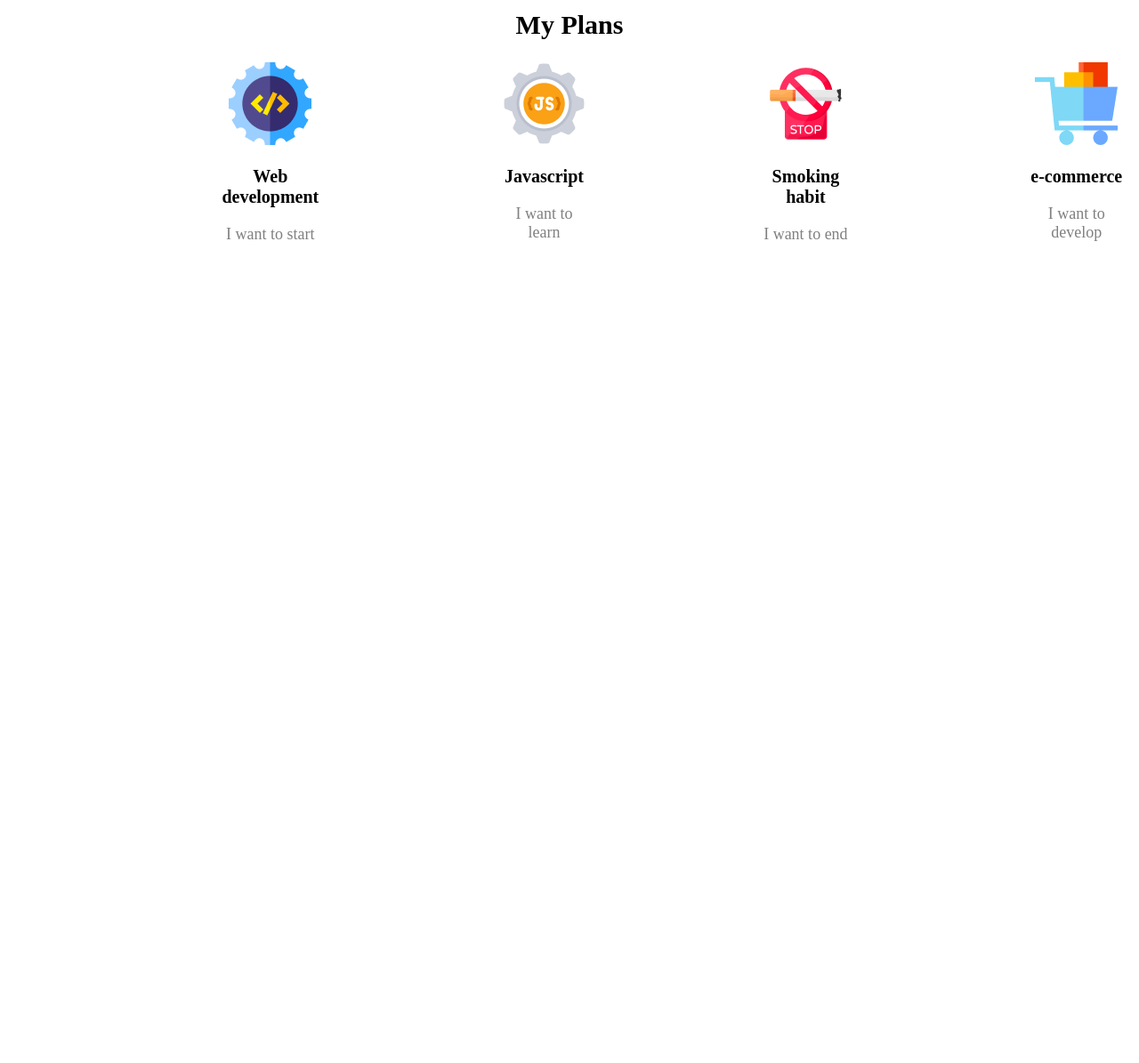
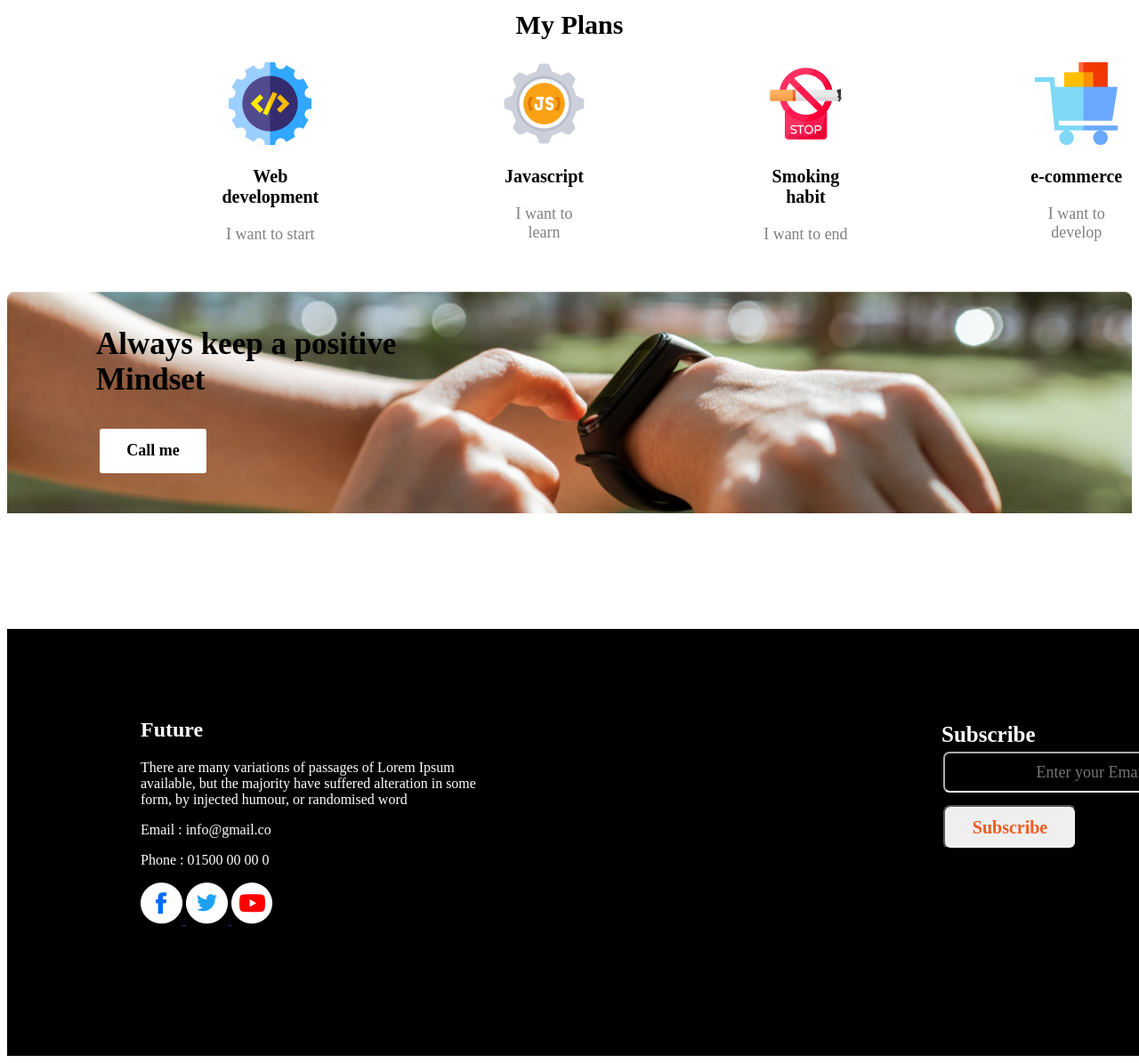
Before and after one commit to badal1416/new-year-new-me-1, a plain HTML site: page index.html in a window 1280 px wide. Shown: the part 2055-3250 px from the top of the page at 89% size. Before the commit the page ends 2355 px from the top, so only its background shows below. Drawn offline with Linux system fonts and the light colour scheme.

Commit message:
footer complete

```diff
--- a/index.html
+++ b/index.html
@@ -90,11 +90,43 @@
         </div>
       </div>
  </section>
+ <!-- gradient image -->
  <section>
-
+  <div id='show_bg'>
+      <p class="watch-text">Always keep a positive Mindset</p>
+      <button class="call-button">Call me</button>
+  </div>
  </section>
  </main>
+ <!-- footer -->
  <footer>
+  <section class="contact">
+    <div>
+      <h2 class="contact-title">Future</h2>
+      <p class="contact-description">There are many variations of passages of
+          Lorem Ipsum
+        available, but the majority have suffered alteration in some
+        form, by injected humour, or randomised word</p>
+        <p>Email : info@gmail.co</p>
+        <p>Phone : 01500 00 00 0</p>
+        <a href="">
+          <img src="images/icons/fb.png" alt="">
+        </a>
+        <a href="">
+          <img src="images/icons/twitter.png" alt="">
+        </a>
+        <a href="">
+          <img src="images/icons/youtube.png" alt="">
+        </a>
+    </div>
+        <div class="contact-info">
+          <p class="text-style">Subscribe</p>
+          <input class="enter-mail" type="Email" placeholder="Enter your Email" >
+          <button class="sub-button" type="Sub-button">Subscribe</button>
+        </div>
+
+
+  </section>
 
  </footer>
 </body>
--- a/styles/styles.css
+++ b/styles/styles.css
@@ -111,3 +111,100 @@ vertical-align: top;
  font-weight: 200;
  font-size: 18px;
 }
+
+/* gradient image */
+#show_bg {
+  background-image: url(../images/watch.png);
+  width: 100%;
+  height: 250px;
+  background-size: cover;
+  color: white;
+
+}
+
+.watch-text{
+  color: black;
+  width: 400px;
+  font-weight: 800;
+  font-size: 35px;
+  padding-top: 40px;
+  padding-left: 100px;
+  text-align: left;
+}
+.call-button{
+border-radius: 3px;
+border: none;
+height: 50px;
+width: 120px;
+background-color: rgb(255, 255, 255);
+font-weight: 700;
+font-size: 18px;
+vertical-align: top;
+margin-left: 104px;
+margin-bottom: 80px;
+
+
+}
+/* footer info */
+
+.contact{
+  display: flex;
+  gap: 500px;
+  color: white;
+  background-color: black;
+  border-radius: none;
+  width: 100%;
+  height: 400px;
+  margin-top: 130px;
+  padding-left: 150px;
+  padding-top: 80px;
+
+}
+.contact-info{
+  display: flex;
+  flex-direction: column;
+}
+.contact-info .text-style{
+
+  left: 150px;
+  font-weight: 600;
+  font-size: 25px;
+}
+.contact-info .enter-mail{
+  font-weight: 400;
+  font-size: 18px;
+  text-align: center;
+  border:1 px solid;
+  border-color: white;
+  background-color: black;
+  position: absolute;
+  width: 325px;
+  height: 40px;
+  left: 1060px;
+  top: 2900px;
+  border-radius: 7px;
+
+}
+.contact-info .sub-button{
+  border-radius: 8px;
+  position: absolute;
+  width: 150px;
+  height: 50px;
+  left: 1060px;
+  top: 2960.3px;
+  font-weight: 600;
+  font-size: 20px;
+  color: #F15B22;
+
+}
+
+.contact-description{
+  width: 400px;
+
+}
+
+.email-name{
+  border: none;
+  border-radius: 3px;
+
+}
```
